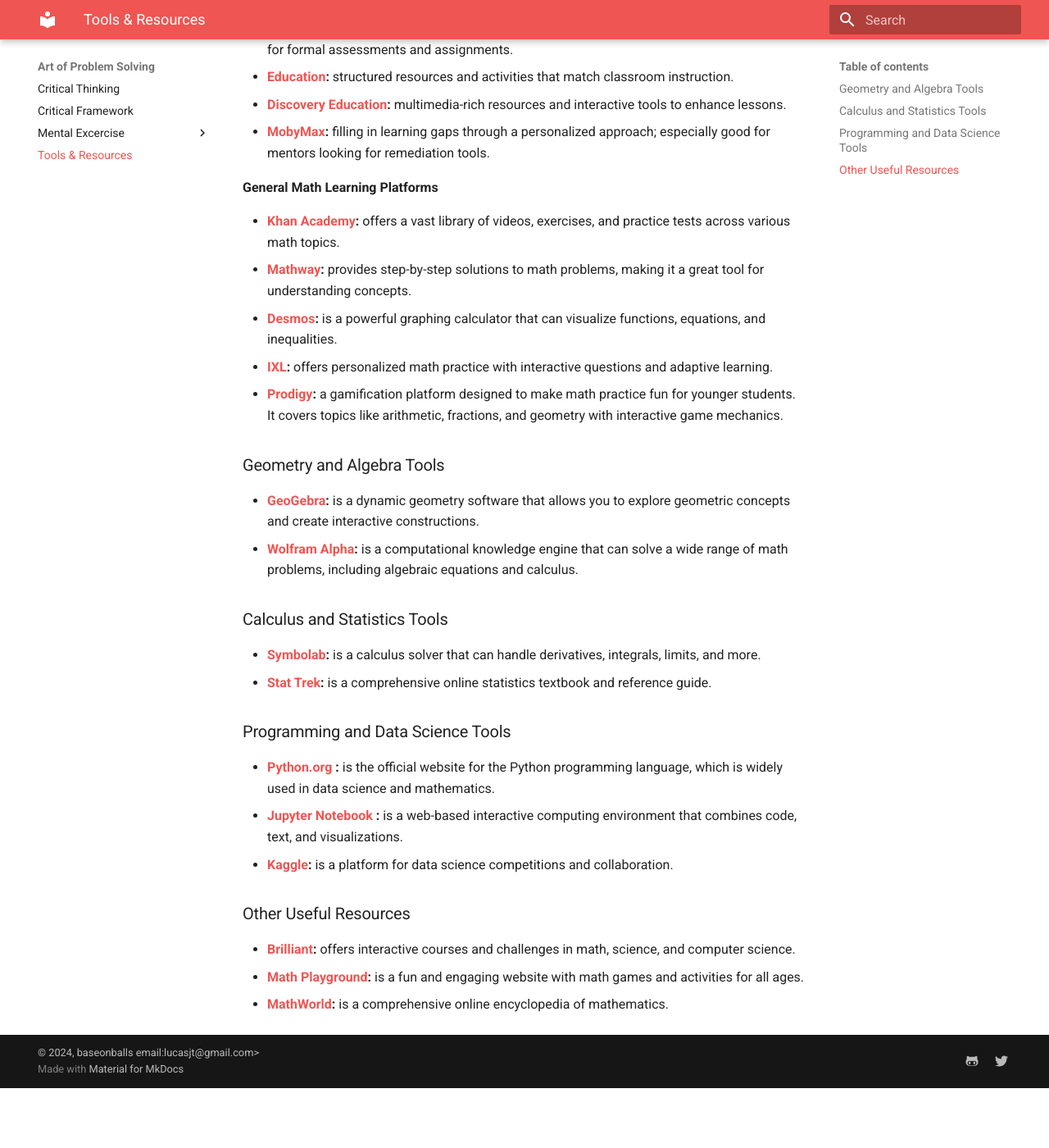
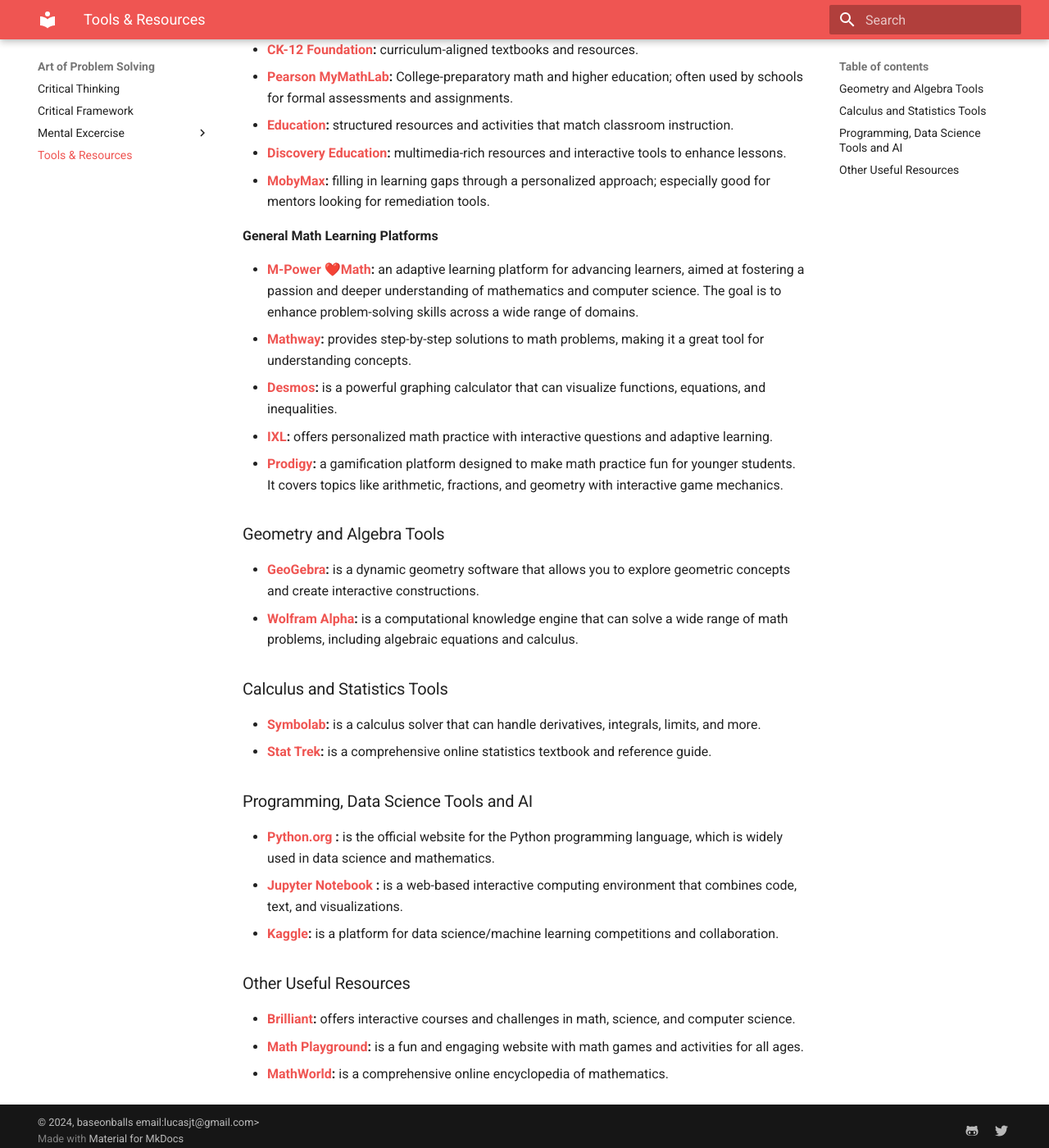
Before and after one commit to baseonballs/mpower-sitedocs, an MkDocs documentation site: the page built from site-docs/resources/index.md, in a window 1280 px wide and 1400 px high, scrolled down 687 px. Shown: the whole window at 82% size. Built offline with MkDocs 1.6.1 and Material for MkDocs 9.7.7, drawn with Linux system fonts in a browser that asks for light colours; before the commit the page ends 2014 px from its top, so only the background shows below that; some of the changed text lies outside the part shown.

Commit message:
Added more content to tools & resources.

```diff
--- a/site-docs/resources/index.md
+++ b/site-docs/resources/index.md
@@ -8,6 +8,7 @@
 
 * **[AoPS Academy](https://aopsacademy.org/):** offers a rigorous curriculum that challenges students to think deeply, develop creative solutions, and engage in complex problem-solving. It’s designed for students who are highly motivated and are often not sufficiently challenged in traditional school settings.
 * **[Russian School of Math](https://www.mathschool.com/):** is a well-known  and popular after-school mathematics enrichment program that follows a rigorous, logical, and problem-solving-based approach to teaching math.
+* **[Khan Academy](https://www.khanacademy.org/):** offers a vast library of videos, exercises, and practice tests across various math topics.
 * **[CK-12 Foundation](https://www.ck12.org/student/):** curriculum-aligned textbooks and resources.
 * **[Pearson MyMathLab](https://www.pearson.com/en-us/higher-education/products-services/mylab-and-mastering-login.html):** College-preparatory math and higher education; often used by schools for formal assessments and assignments.
 * **[Education](https://www.education.com/):** structured resources and activities that match classroom instruction.
@@ -16,7 +17,7 @@
 
 **General Math Learning Platforms**
 
-* **[Khan Academy](https://www.khanacademy.org/):** offers a vast library of videos, exercises, and practice tests across various math topics.
+* **[M-Power ❤️Math]():** an adaptive learning platform for advancing learners, aimed at fostering a passion and deeper understanding of mathematics and computer science. The goal is to enhance problem-solving skills across a wide range of domains.
 * **[Mathway](https://www.mathway.com/):** provides step-by-step solutions to math problems, making it a great tool for understanding concepts.
 * **[Desmos](https://www.desmos.com/):** is a powerful graphing calculator that can visualize functions, equations, and inequalities.
 * **[IXL](https://www.ixl.com/):** offers personalized math practice with interactive questions and adaptive learning.
@@ -32,11 +33,11 @@
 * **[Symbolab](https://www.symbolab.com/):** is a calculus solver that can handle derivatives, integrals, limits, and more.
 * **[Stat Trek](https://stattrek.com/):** is a comprehensive online statistics textbook and reference guide.
 
-### Programming and Data Science Tools
+### Programming, Data Science Tools and AI
 
 * **[Python.org](https://www.python.org/) :** is the official website for the Python programming language, which is widely used in data science and mathematics.
 * **[Jupyter Notebook](https://jupyter.org/) :** is a web-based interactive computing environment that combines code, text, and visualizations.
-* **[Kaggle](https://www.kaggle.com/):** is a platform for data science competitions and collaboration.
+* **[Kaggle](https://www.kaggle.com/):** is a platform for data science/machine learning competitions and collaboration.
 
 ### Other Useful Resources
 
```
